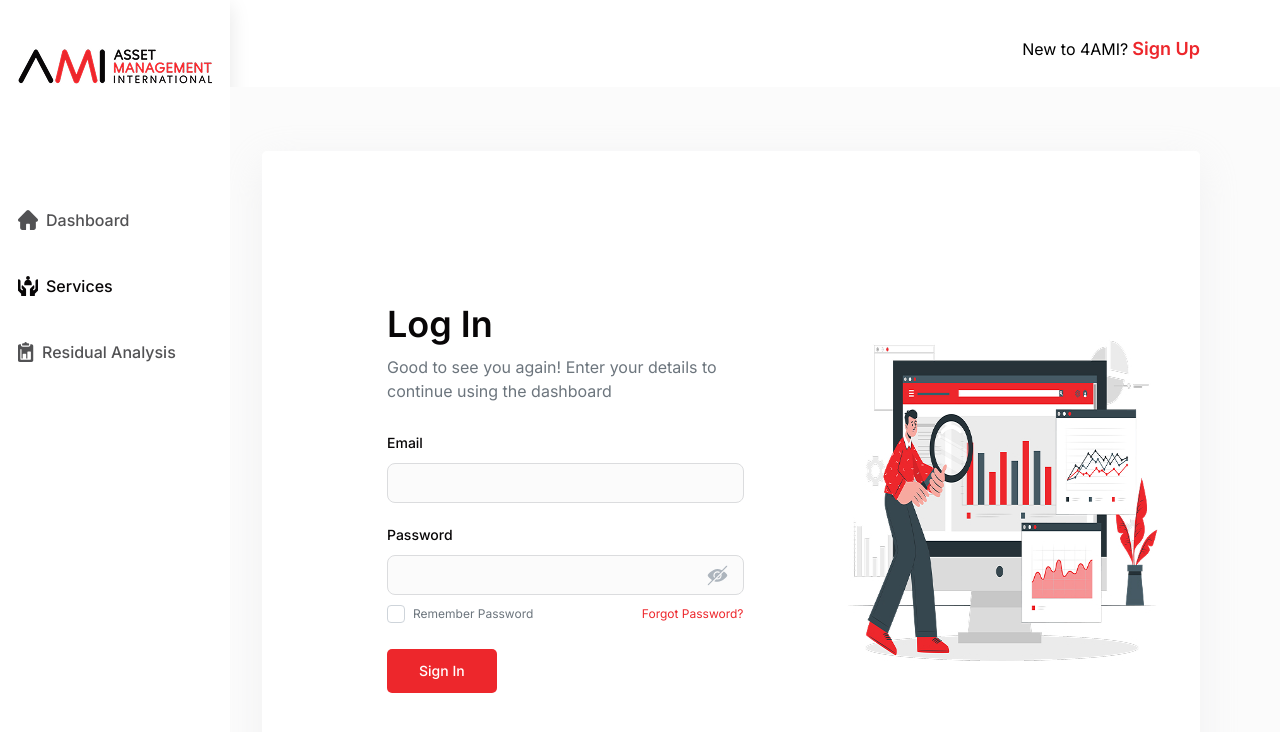
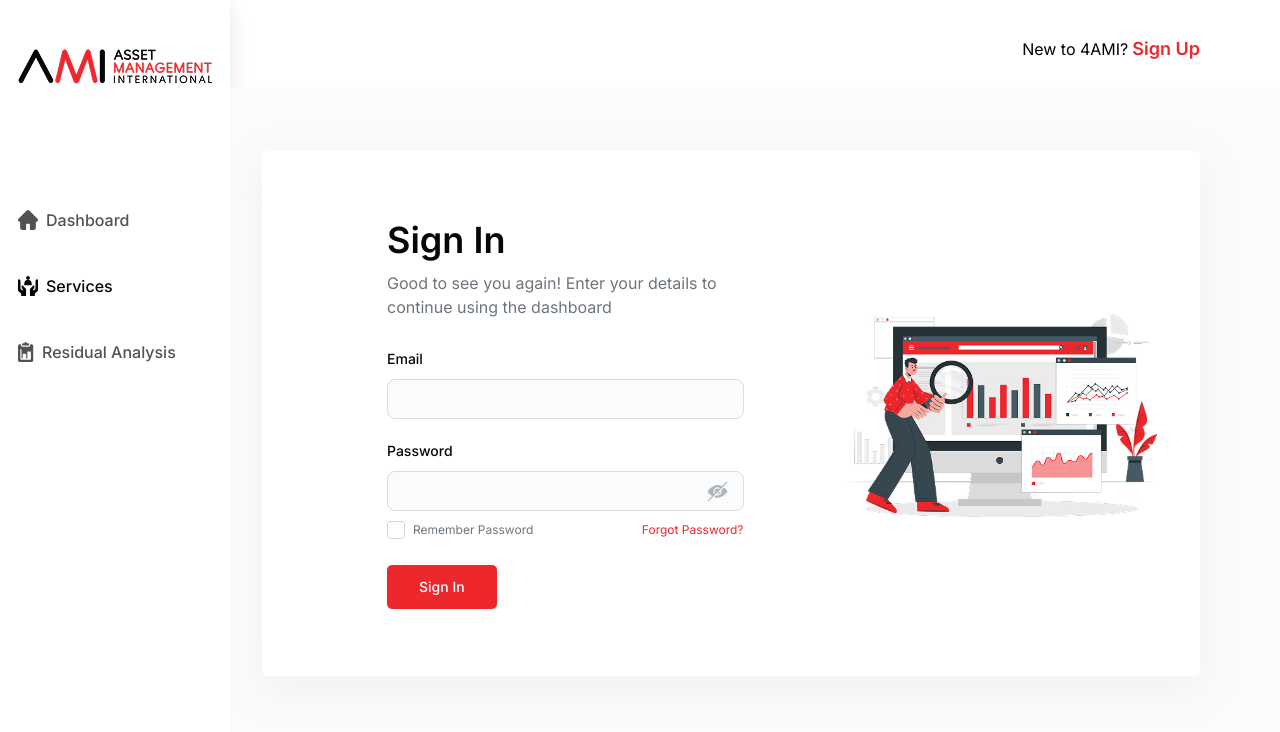
Before and after one commit to arakash-developer/headless, a React (Vite) app: page /login in a window 1280 px wide. Shown: the top 732 px of the page. Built offline with nearby package versions, Linux system fonts and the light colour scheme.

Commit message:
style: Update Login component layout and change header text from "Log In" to "Sign In"

```diff
--- a/src/components/login/Login.jsx
+++ b/src/components/login/Login.jsx
@@ -117,9 +117,9 @@ const Login = () => {
   return (
     <>
       <div className="loginBox bg-[#fff] max-w-[1099px] xl:mr-[80px] mb-[171px] rounded-[5px] pl-[125px] pr-[20px] py-5 grid grid-cols-2 gap-[80px] h-full items-center">
-        <div className="max-w-[380px] py-[131px]">
+        <div className="max-w-[380px] py-[47px]">
           <h3 className="not-italic font-semibold text-4xl leading-[125%] text-[var(--primary2)]">
-            Log In
+            Sign In
           </h3>
           <p className="text-[#919191] not-italic mt-[8px] mb-[28px] font-normal text-base leading-[150%] text-[var(--text-secondary)]">
             Good to see you again! Enter your details to continue using the
@@ -195,7 +195,7 @@ const Login = () => {
         </div>
         <div className="">
           <img
-            className="bg-cover rounded-[5px] xl:w-[564px] xl:h-[633px] h-[400px] w-[300px]"
+            className="bg-cover rounded-[5px]"
             src={Loginbanner}
             alt="Login Banner"
           />
```
